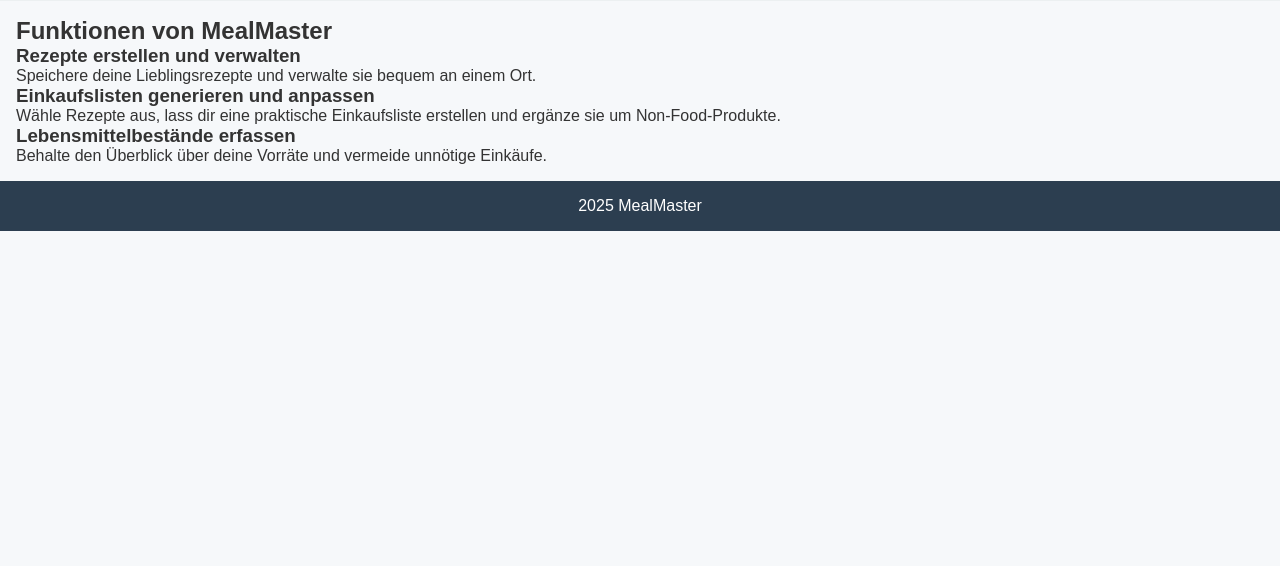
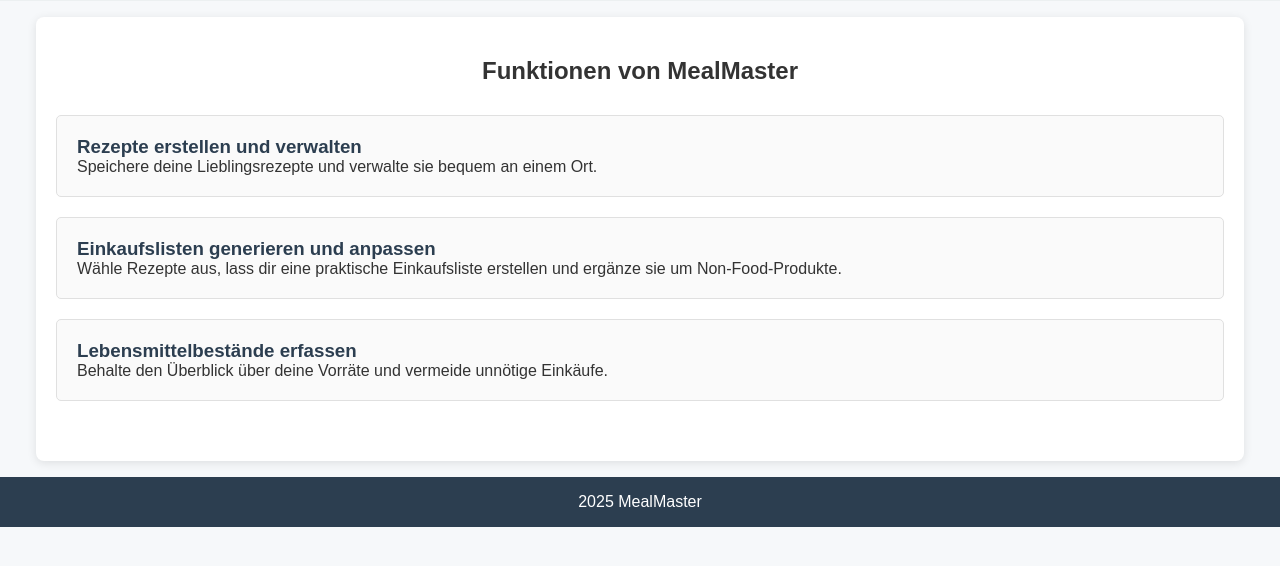
Before and after one commit to ansnsr42/MealMaster, a Flask app: page / in a window 1280 px wide. Shown: the part 169-735 px from the top of the page. Run offline with Flask 3, Linux system fonts and the light colour scheme; the visitor is signed in with stand-in values (Sample User, id 1).

Commit message:
style update

```diff
--- a/server/project/server.py
+++ b/server/project/server.py
@@ -191,6 +191,7 @@
 
 
 @app.route('/')
+@login_required
 def home():
         return render_template('index.html')
 
--- a/server/project/static/css/styles.css
+++ b/server/project/static/css/styles.css
@@ -135,3 +135,28 @@
     text-decoration: line-through;
     color: #888;
 }
+
+.features-section {
+    padding: 40px 20px;
+    background-color: white;
+    border-radius: 8px;
+    box-shadow: 0 2px 10px rgba(0, 0, 0, 0.1);
+    margin: 0 20px;
+}
+
+.features-section h2 {
+    text-align: center;
+    margin-bottom: 30px;
+}
+
+.feature {
+    margin: 20px 0;
+    padding: 20px;
+    border: 1px solid #e0e0e0;
+    border-radius: 5px;
+    background-color: #fafafa;
+}
+
+.feature h3 {
+    color: #2c3e50;
+}
--- a/server/project/templates/login.html
+++ b/server/project/templates/login.html
@@ -3,6 +3,7 @@
 <head>
     <meta charset="UTF-8" />
     <title>Login | MealMaster</title>
+    <link rel="stylesheet" href="{{ url_for('static', filename='css/styles.css') }}">
 </head>
 <body>
 <h2>Login</h2>
--- a/server/project/templates/register.html
+++ b/server/project/templates/register.html
@@ -1,6 +1,7 @@
 <!DOCTYPE html>
 <html>
 <head>
+    <link rel="stylesheet" href="{{ url_for('static', filename='css/styles.css') }}">
     <meta charset="UTF-8" />
     <title>Register | MealMaster</title>
 </head>
```
